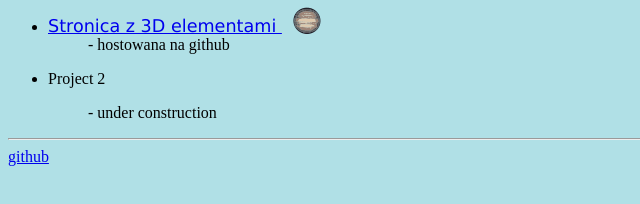
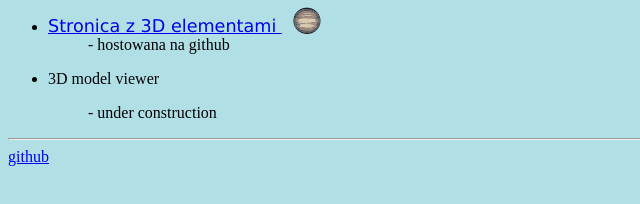
Before and after one commit to edvinasnazarovas/personal, a plain HTML site: page index.html in a window 1280 px wide. Shown: the part 156-360 px from the top of the page, 0-640 px from the left. Drawn offline with Linux system fonts and the light colour scheme.

Commit message:
Update index.html

```diff
--- a/index.html
+++ b/index.html
@@ -23,7 +23,7 @@
 
 <dd>- hostowana na github</dd>
 
-<li><p style="font-family:'Times New Roman'; font-size:100%;">Project 2</p></li>
+<li><p style="font-family:'Times New Roman'; font-size:100%;">3D model viewer</p></li>
 <dd>- under construction</dd>
 
 </d1></ul>
```
